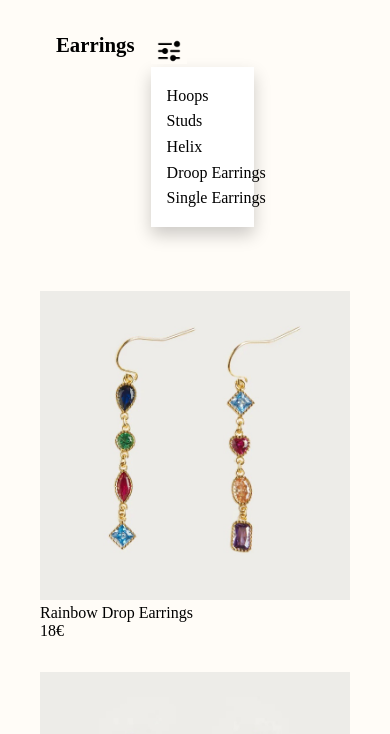
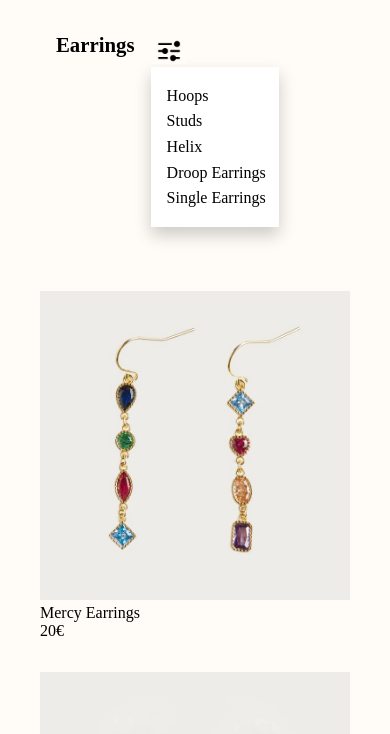
Before and after one commit to ju-nmd2023/wuid-project-group-38, a plain HTML site: page earrings.html in a window 390 px wide. Both pictures are taken after a click on the button 168 px from the left and 129 px from the top of the page. Shown: the part 79-813 px from the top of the page. Drawn offline with Linux system fonts and the light colour scheme; a web font is replaced by a local one.

Commit message:
last fixes

```diff
--- a/css/main.css
+++ b/css/main.css
@@ -295,20 +295,17 @@ button:hover {
 
   #category-dropdown {
     background-color: white;
-    width: 30%;
+    width: 6rem;
     height: 8rem;
     padding: 1rem;
     box-shadow: 0 8px 16px rgba(0, 0, 0, 0.2);
   }
 
   .content {
-    padding-right: 5rem;
+    display: flex;
+    flex-direction: column;
     white-space: nowrap;
     line-height: 1.6rem;
-  }
-
-  #category-dropdown a:hover {
-    background-color: #f1f1f1;
   }
 }
 
@@ -453,6 +450,7 @@ button:hover {
 
   #color-dropdown {
     height: 2rem;
+    padding-left: 1rem;
     margin-top: 1rem;
     background-color: #3d405b;
     color: white;
--- a/earrings.html
+++ b/earrings.html
@@ -80,8 +80,8 @@
               alt="colorful earings"
               class="earrings-pictures"
             />
-            <figcaption>Rainbow Drop Earrings</figcaption>
-            <figcaption>18€</figcaption>
+            <figcaption>Mercy Earrings</figcaption>
+            <figcaption>20€</figcaption>
           </figure></a
         >
 
--- a/js/main.js
+++ b/js/main.js
@@ -1,3 +1,4 @@
+/*cart number*/
 let cartCount = 0;
 document.getElementById("cartCounter").innerText = cartCount;
 document
@@ -9,6 +10,7 @@ function addToCart() {
   document.getElementById("cartCounter").innerText = cartCount;
 }
 
+/*detail page image switch with dropdown color options*/
 function updateImages() {
   const dropdown = document.getElementById("color-dropdown");
   const mainProductPicture = document.getElementById("main-product-picture");
@@ -23,6 +25,7 @@ function updateImages() {
   }
 }
 
+/*header dropdown sidebar*/
 function toggleDropdown() {
   const dropdown = document.getElementById("myDropdown");
   dropdown.style.display =
@@ -38,6 +41,7 @@ window.onclick = function (event) {
   }
 };
 
+/*earrings categories dropdown*/
 function toggleCategoryDropdown() {
   const categorydropdown = document.getElementById("category-dropdown");
   categorydropdown.style.display =
```
Also changed, not shown: detail-page.html (+1 -1 lines).
